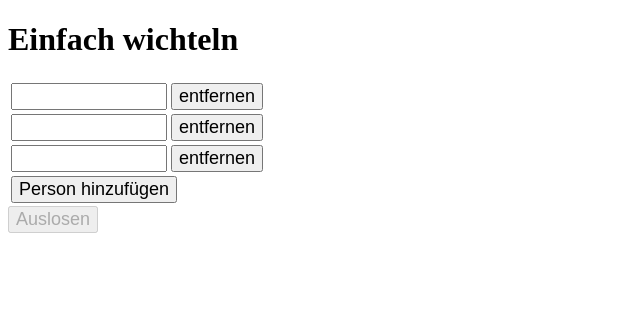
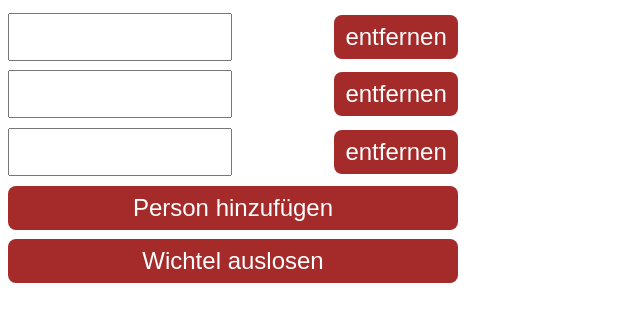
Before and after one commit to bjorndown/wichtel-express, a Next.js app: page / in a window 1280 px wide. Shown: the top 322 px of the page, without its empty margins (0-640 px from the left). Built offline with nearby package versions, Linux system fonts and the light colour scheme.

Commit message:
Show both names when revealing, improve styling.

```diff
--- a/package.json
+++ b/package.json
@@ -10,6 +10,7 @@
   "author": "",
   "license": "MIT",
   "dependencies": {
+    "classnames": "2.3.2",
     "lodash": "4.17.21",
     "next": "12.3.1",
     "react": "18.2.0",
--- /dev/null
+++ b/src/pages/_app.tsx
@@ -0,0 +1,23 @@
+import Head from 'next/head'
+import '../style.css'
+
+export default function MyApp({ Component, pageProps }) {
+  return (
+    <div className="container">
+      <Head>
+        <title>wichtel.express</title>
+      </Head>
+      <Component {...pageProps} />
+      <style jsx>{`
+        .container {
+          display: flex;
+          justify-content: center;
+          flex-direction: column;
+          flex-wrap: wrap;
+          align-items: center;
+          max-width: 450px;
+        }
+      `}</style>
+    </div>
+  )
+}
--- a/src/pages/index.tsx
+++ b/src/pages/index.tsx
@@ -1,122 +1,146 @@
 import _sample from 'lodash/sample'
-import Head from 'next/head'
-import { useState } from 'react'
+import { useMemo, useState } from 'react'
 import { obfuscate } from '../lib'
 
-type Person = {
+type SecretSanta = {
   name: string
-  wichtel?: string
+  presentee?: string
   url?: string
 }
 
 const Index = () => {
-  const [persons, setPersons] = useState<Person[]>([
+  const [santas, setSantas] = useState<SecretSanta[]>([
     { name: '' },
     { name: '' },
     { name: '' },
   ])
-  const [drawing, setDrawing] = useState(false)
-  const [drawn, setDrawn] = useState(false) // TODO useMemo?
+  const [drawingLots, setDrawingLots] = useState(false)
+  const lotsDrawn = useMemo(() => santas.some(p => !!p.presentee), [santas])
 
   const drawLots = () => {
-    setDrawing(true)
-    while (persons.some(p => !p.wichtel)) {
-      for (const person of persons) {
-        const otherPersons = persons.filter(p => p.name !== person.name)
+    setDrawingLots(true)
+    while (santas.some(p => !p.presentee)) {
+      // TODO pull out
+      for (const person of santas) {
+        const otherPersons = santas.filter(p => p.name !== person.name)
         const wichtel = _sample(otherPersons)
-        const alreadyWichtel = persons.some(p => p.wichtel === wichtel.name)
+        const alreadyWichtel = santas.some(p => p.presentee === wichtel.name)
         if (!alreadyWichtel) {
-          person.wichtel = wichtel.name
+          person.presentee = wichtel.name
         }
       }
     }
-    setPersons([...persons]) // FIXME
-    setDrawing(false)
-    setDrawn(true)
+    setDrawingLots(false)
 
-    const padToLength =
-      Math.max(...persons.map(person => person.name.length)) + 2
+    setSantas(santas =>
+      santas.map(santa => ({ ...santa, url: generateLink(santa) }))
+    )
   }
 
   const reset = () => {
-    setPersons(ps => ps.map(p => ({ name: p.name })))
-    setDrawn(false)
+    setSantas(ps => ps.map(p => ({ name: p.name })))
   }
 
-  const addPerson = () => setPersons(n => [...persons, { name: '' }])
-  const generateLink = (person: Person) =>
-    `${location.origin}/reveal?name=${obfuscate(person.wichtel)}`
+  const addPerson = () => setSantas(n => [...santas, { name: '' }])
+  const generateLink = (santa: SecretSanta) =>
+    `${location.href}reveal?p=${obfuscate(santa.presentee)}&s=${obfuscate(
+      santa.name
+    )}` // TODO use new URL(..)
 
   const isValid = (): boolean =>
-    persons.every(person => (person.name?.length ?? 0) > 0) &&
-    persons.length === new Set(persons.map(p => p.name)).size
+    santas.every(person => (person.name?.length ?? 0) > 0) &&
+    santas.length === new Set(santas.map(p => p.name)).size
 
+  if (lotsDrawn) {
     return (
-    <div>
-      <Head>
-        <title>Einfach wichteln</title>
-      </Head>
-      <h1>Einfach wichteln</h1>
+      <>
         <table>
           <tbody>
-          {persons.map((person, i) => (
-            <tr key={i}>
+            {santas.map((person, i) => (
+              <tr key={`person-${i}`}>
+                <td>{person.name}</td>
+                <td style={{ textAlign: 'right' }}>
+                  <button
+                    onClick={() =>
+                      `Wichtel-Link für ${
+                        person.name
+                      }: ${navigator.clipboard.writeText(person.url)}`
+                    }
+                  >
+                    Link kopieren
+                  </button>
+                </td>
+              </tr>
+            ))}
+          </tbody>
+        </table>
+        <button
+          className="full-width"
+          onClick={() =>
+            navigator.clipboard.writeText(
+              santas.map(person => `${person.name}: ${person.url}`).join('\n')
+            )
+          }
+        >
+          Alle Links kopieren
+        </button>
+        <button className="full-width" onClick={reset}>
+          Zurücksetzen
+        </button>
+      </>
+    )
+  } else {
+    return (
+      <>
+        <table>
+          <tbody>
+            {santas.map((person, i) => (
+              <tr key={`person-${i}`}>
                 <td>
                   <input
                     onChange={event =>
-                    setPersons(persons => {
+                      setSantas(persons => {
                         persons[i] = { name: event.target.value }
                         return persons.slice()
                       })
                     }
                     type="text"
                     size={12}
-                  value={persons[i].name}
+                    value={person.name}
                   />
                 </td>
-              <td>
-                {drawn ? (
-                  ''
-                ) : (
+                <td style={{ textAlign: 'right' }}>
                   <button
                     onClick={() =>
-                      setPersons(persons => persons.filter((_, l) => l !== i))
+                      setSantas(persons => persons.filter((_, l) => l !== i))
                     }
                   >
                     entfernen
                   </button>
-                )}
-              </td>
-              <td>
-                {person.wichtel ? <a href={generateLink(person)}>Link</a> : ''}
                 </td>
               </tr>
             ))}
             <tr>
               <td colSpan={2}>
-              {drawn ? (
-                ''
-              ) : (
-                <button onClick={addPerson}>Person hinzufügen</button>
-              )}
+                <button className="full-width" onClick={addPerson}>
+                  Person hinzufügen
+                </button>
               </td>
             </tr>
           </tbody>
         </table>
 
-      <button disabled={!isValid() || drawing} onClick={() => drawLots()}>
-        Auslosen
+        <button
+          className="full-width"
+          disabled={!isValid() || drawingLots}
+          onClick={drawLots}
+        >
+          Wichtel auslosen
         </button>
-      {drawing && <span>Auslosung läuft...</span>}
-      {drawn && <button onClick={reset}>Zurücksetzen</button>}
-      <style jsx>{`
-        input,
-        button {
-          font-size: large;
+        {drawingLots && <span>Auslosung läuft...</span>}
+      </>
+    )
   }
-      `}</style>
-    </div>
-  )
 }
 
 export default Index
--- /dev/null
+++ b/src/style.css
@@ -0,0 +1,46 @@
+* {
+  box-sizing: border-box;
+}
+
+:root {
+  --primary-bg-color: brown;
+  --button-color: white;
+}
+
+body {
+  font-size: x-large;
+  font-family: system-ui, -apple-system, BlinkMacSystemFont, 'Segoe UI', Roboto,
+    Oxygen, Ubuntu, Cantarell, 'Open Sans', 'Helvetica Neue', sans-serif;
+}
+
+td {
+  padding: 0;
+  margin-bottom: 1rem;
+}
+
+table {
+  width: 100%;
+  border-collapse: collapse;
+}
+
+input,
+button {
+  font-size: x-large;
+  margin: 0.3rem 0;
+  padding: 0.5rem 0.7rem;
+}
+
+button {
+  border: none;
+  border-radius: 8px;
+  background-color: var(--primary-bg-color);
+  color: var(--button-color);
+}
+
+.full-width {
+  width: 100%;
+}
+
+button:active {
+  background-color: #a52a2a91;
+}
```
Also changed, not shown: src/pages/reveal.tsx (+23 -9 lines), 2 other files (tests, documents, lock files or other folders). Lines whose indentation alone changed are shown as unchanged.
